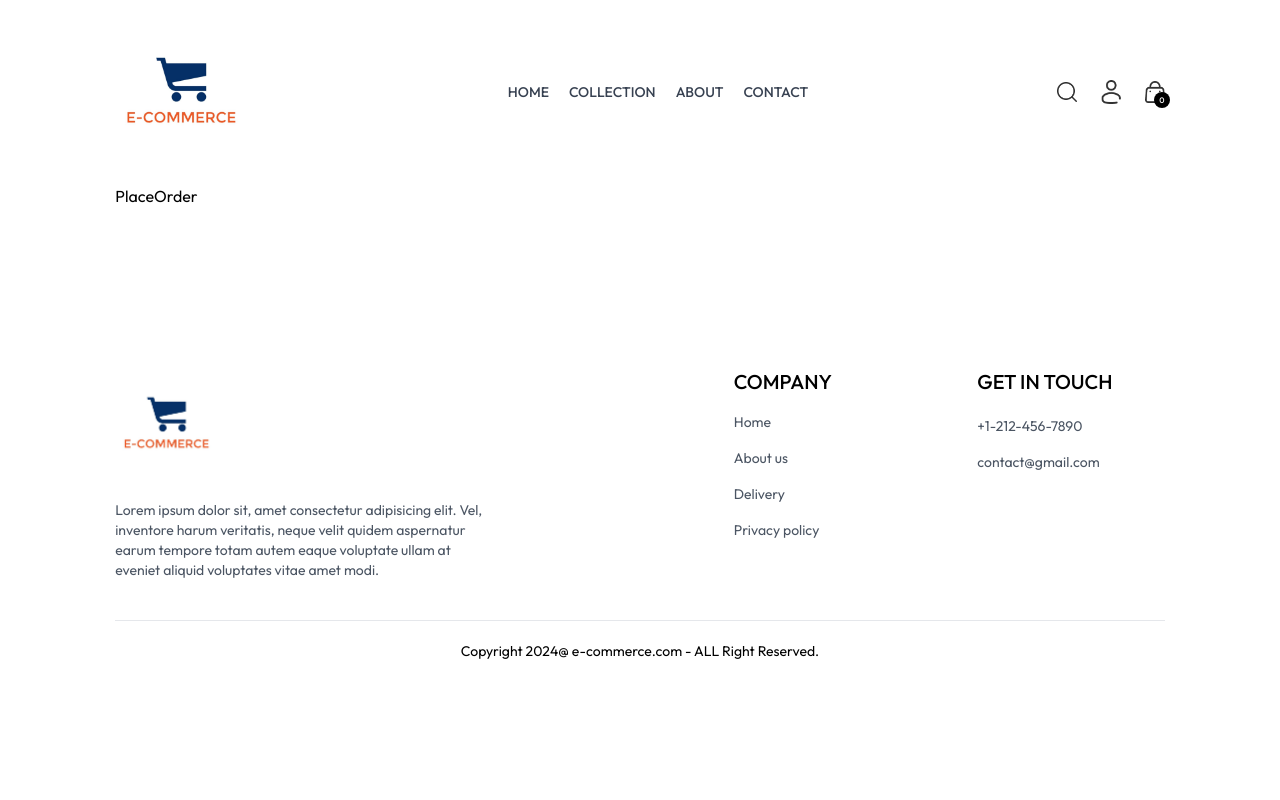
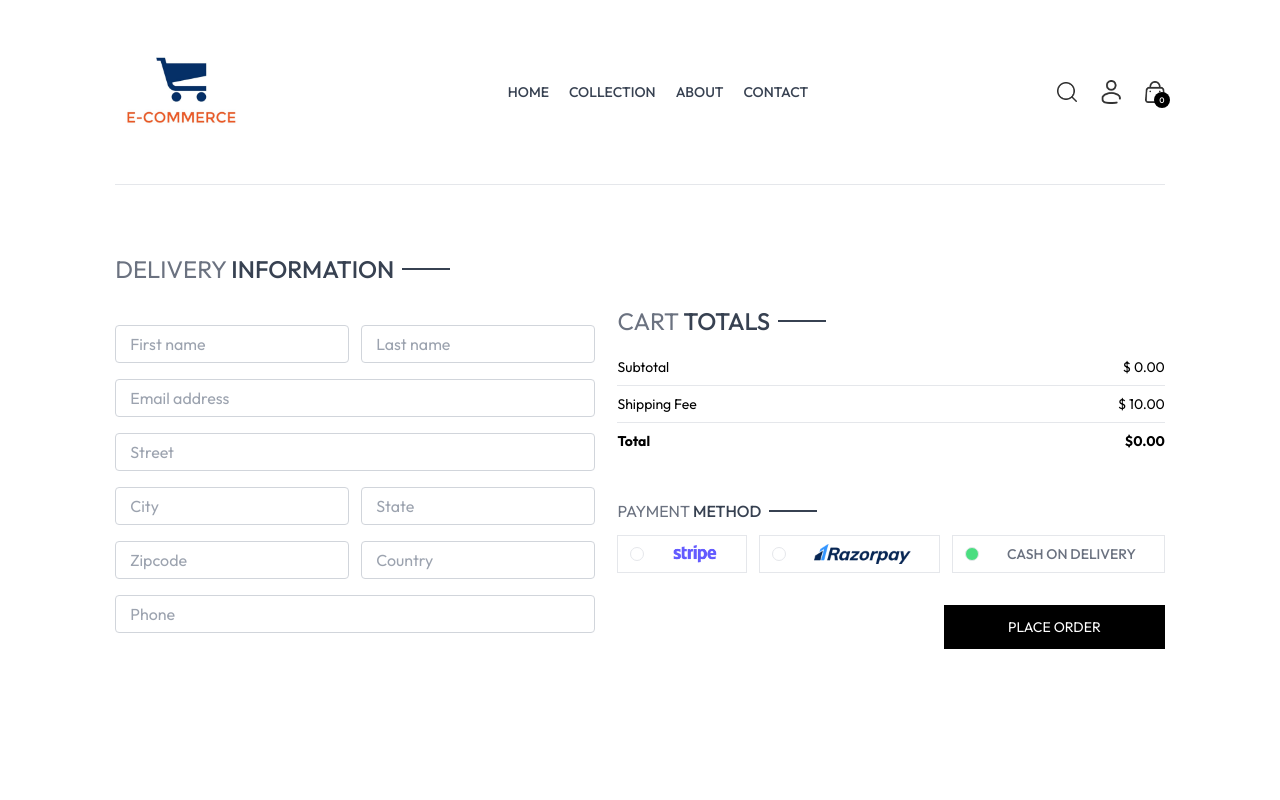
Before and after one commit to zxcvbas12/ecommerce-app, a React (Vite) app in the folder frontend/: page /placeorder in a window 1280 px wide. Shown: the top 800 px of the page. Built offline with nearby package versions, Linux system fonts and the light colour scheme.

Commit message:
update and upload

```diff
--- a/frontend/src/components/Navbar.jsx
+++ b/frontend/src/components/Navbar.jsx
@@ -41,11 +41,13 @@
         />
 
         <div className="group relative">
-          <img
-            src={assets.profile_icon}
-            className="w-5 cursor-pointer"
-            alt=""
-          />
+          <Link to={"/Login"}>
+            <img
+              src={assets.profile_icon}
+              className="w-5 cursor-pointer"
+              alt=""
+            />
+          </Link>
           <div className="group-hover:block hidden absolute dropdown-menu right-0 pt-4">
             <div className="flex flex-col gap-2 w-36 py-3 px-5 bg-slate-100 text-gray-500 rounded">
               <p className="cursor-pointer hover:text-black">My Profile</p>
--- a/frontend/src/pages/Login.jsx
+++ b/frontend/src/pages/Login.jsx
@@ -1,7 +1,66 @@
-import React from "react";
+import React, { useState } from "react";
 
 const Login = () => {
-  return <div>Login</div>;
+  const [currentState, setCurrentState] = useState("Sign Up");
+
+  const onSubmitHandler = async (event) => {
+    event.preventDefault();
+  };
+
+  return (
+    <form
+      className="flex flex-col items-center w-[90%] sm:max-w-96 m-auto mt-14 gap-4 text-gray-800"
+      action=""
+    >
+      <div className="inline-flex items-center mb-2 mt-10 gap-2">
+        <p className="prata-regular text-3xl">{currentState}</p>
+        <hr className="border-none h-[1.5px] w-8 bg-gray-800" />
+      </div>
+      {currentState === "Login" ? (
+        ""
+      ) : (
+        <input
+          type="text"
+          className="w-full px-3 py-2 border border-gray-800"
+          placeholder="Name"
+          required
+        />
+      )}
+      <input
+        type="email"
+        className="w-full px-3 py-2 border border-gray-800"
+        placeholder="Email"
+        required
+      />
+      <input
+        type="password"
+        className="w-full px-3 py-2 border border-gray-800"
+        placeholder="Password"
+        required
+      />
+      <div className="w-full flex justify-between text-sm mt-[-8px]">
+        <p className="cursor-pointer">Forgot your password?</p>
+        {currentState === "Login" ? (
+          <p
+            onClick={() => setCurrentState("Sign Up")}
+            className="cursor-pointer"
+          >
+            Create account
+          </p>
+        ) : (
+          <p
+            onClick={() => setCurrentState("Login")}
+            className="cursor-pointer"
+          >
+            Login Here
+          </p>
+        )}
+      </div>
+      <button className="bg-black text-white font-light px-8 py-2 mt-4">
+        {currentState === "Login" ? "Sign In" : "Sign Up"}
+      </button>
+    </form>
+  );
 };
 
 export default Login;
--- a/frontend/src/pages/Orders.jsx
+++ b/frontend/src/pages/Orders.jsx
@@ -1,7 +1,52 @@
-import React from "react";
+import React, { useContext } from "react";
+import { ShopContext } from "../context/shopContext";
+import Title from "../components/Title";
 
 const Orders = () => {
-  return <div>Orders</div>;
+  const { products, currency } = useContext(ShopContext);
+  return (
+    <div className="border-t pt-16">
+      <div className="text-2xl ">
+        <Title text1={"MY"} text2={"ORDERS"} />
+      </div>
+
+      <div className="">
+        {products.slice(1, 4).map((item, index) => (
+          <div
+            key={index}
+            className="py-4 border-t border-b flex flex-col md:flex-row md:items-center md:justify-between gap-4"
+          >
+            <div className="flex items-start gap-6 text-sm">
+              <img className="w-16 sm:w-20" src={item.image[0]} alt="" />
+              <div>
+                <p className="sm:text-base font-medium">{item.name}</p>
+                <div className="flex items-center gap-3 mt-2 text-base text-gray-700">
+                  <p className="text-lg">
+                    {currency}
+                    {item.price}
+                  </p>
+                  <p>Quantity: 1</p>
+                  <p>Size: M</p>
+                </div>
+                <p className="mt-2">
+                  Date: <span className="text-gray-400">25, Jul, 2024</span>
+                </p>
+              </div>
+            </div>
+            <div className="md:w-1/2 flex justify-between">
+              <div className="flex items-center gap-2">
+                <p className="min-w-2 h-2 rounded-full bg-green-500"></p>
+                <p className="text-sm md:text-base">Ready to ship</p>
+              </div>
+              <button className="border px-4 py-2 text-sm font-medium rounded-sm">
+                Track Order
+              </button>
+            </div>
+          </div>
+        ))}
+      </div>
+    </div>
+  );
 };
 
 export default Orders;
--- a/frontend/src/pages/PlaceOrder.jsx
+++ b/frontend/src/pages/PlaceOrder.jsx
@@ -1,7 +1,134 @@
-import React from "react";
+import React, { useContext, useState } from "react";
+import Title from "../components/Title";
+import CartTotal from "../components/CartTotal";
+import { assets } from "../assets/assets";
+import { ShopContext } from "../context/shopContext";
 
 const PlaceOrder = () => {
-  return <div className="">PlaceOrder</div>;
+  const [method, setMethod] = useState("cod");
+  const { navigate } = useContext(ShopContext);
+
+  return (
+    <div className="flex flex-col sm:flex-row justify-between gap-4 pt-5 sm:pt-14 min-h-[80hv] border-t">
+      {/* left side */}
+      <div className="flex flex-col gap-4 w-full sm:max-w-[480px]">
+        <div className="text-xl sm:text-2xl my-3">
+          <Title text1={"DELIVERY"} text2={"INFORMATION"} />
+        </div>
+        <div className="flex gap-3">
+          <input
+            className="border border-gray-300 rounded py-1.5 px-3.5 w-full"
+            type="text"
+            placeholder="First name"
+          />
+          <input
+            className="border border-gray-300 rounded py-1.5 px-3.5 w-full"
+            type="text"
+            placeholder="Last name"
+          />
+        </div>
+        <input
+          className="border border-gray-300 rounded py-1.5 px-3.5 w-full"
+          type="email"
+          placeholder="Email address"
+        />
+        <input
+          className="border border-gray-300 rounded py-1.5 px-3.5 w-full"
+          type="text"
+          placeholder="Street"
+        />
+        <div className="flex gap-3">
+          <input
+            className="border border-gray-300 rounded py-1.5 px-3.5 w-full"
+            type="text"
+            placeholder="City"
+          />
+          <input
+            className="border border-gray-300 rounded py-1.5 px-3.5 w-full"
+            type="text"
+            placeholder="State"
+          />
+        </div>
+        <div className="flex gap-3">
+          <input
+            className="border border-gray-300 rounded py-1.5 px-3.5 w-full"
+            type="number"
+            placeholder="Zipcode"
+          />
+          <input
+            className="border border-gray-300 rounded py-1.5 px-3.5 w-full"
+            type="text"
+            placeholder="Country"
+          />
+        </div>
+        <input
+          className="border border-gray-300 rounded py-1.5 px-3.5 w-full"
+          type="number"
+          placeholder="Phone"
+        />
+      </div>
+      {/* right side */}
+
+      <div className="mt-8">
+        <div className="mt-8 min-w-80">
+          <CartTotal />
+        </div>
+
+        <div className="mt-12">
+          <Title text1={"PAYMENT"} text2={"METHOD"} />
+          {/* payment method selction  */}
+          <div className="flex gap-3 flex-col lg:flex-row">
+            <div
+              onClick={() => setMethod("stripe")}
+              className="flex items-center gap-3 border p-2 px-3 cursor-pointer"
+            >
+              <p
+                className={`min w-3.5 h-3.5 border rounded-full ${
+                  method === "stripe" ? "bg-green-400" : ""
+                }`}
+              ></p>
+              <img className="h-5 mx-4" src={assets.stripe_logo} alt="" />
+            </div>
+
+            <div
+              onClick={() => setMethod("razorpay")}
+              className="flex items-center gap-3 border p-2 px-3 cursor-pointer"
+            >
+              <p
+                className={`min w-3.5 h-3.5 border rounded-full ${
+                  method === "razorpay" ? "bg-green-400" : ""
+                }`}
+              ></p>
+              <img className="h-5 mx-4" src={assets.razorpay_logo} alt="" />
+            </div>
+
+            <div
+              onClick={() => setMethod("cod")}
+              className="flex items-center gap-3 border p-2 px-3 cursor-pointer"
+            >
+              <p
+                className={`min w-3.5 h-3.5 border rounded-full ${
+                  method === "cod" ? "bg-green-400" : ""
+                }`}
+              ></p>
+              <p className="text-gray-500 text-sm font-medium mx-4">
+                CASH ON DELIVERY
+              </p>
+            </div>
+          </div>
+
+          <div className="w-full text-end mt-8">
+            <button
+              onClick={() => navigate("/Orders")}
+              className="bg-black text-white px-16 py-3 text-sm"
+            >
+              PLACE ORDER
+            </button>
+          </div>
+        </div>
+      </div>
+    </div>
+  );
 };
 
 export default PlaceOrder;
```
